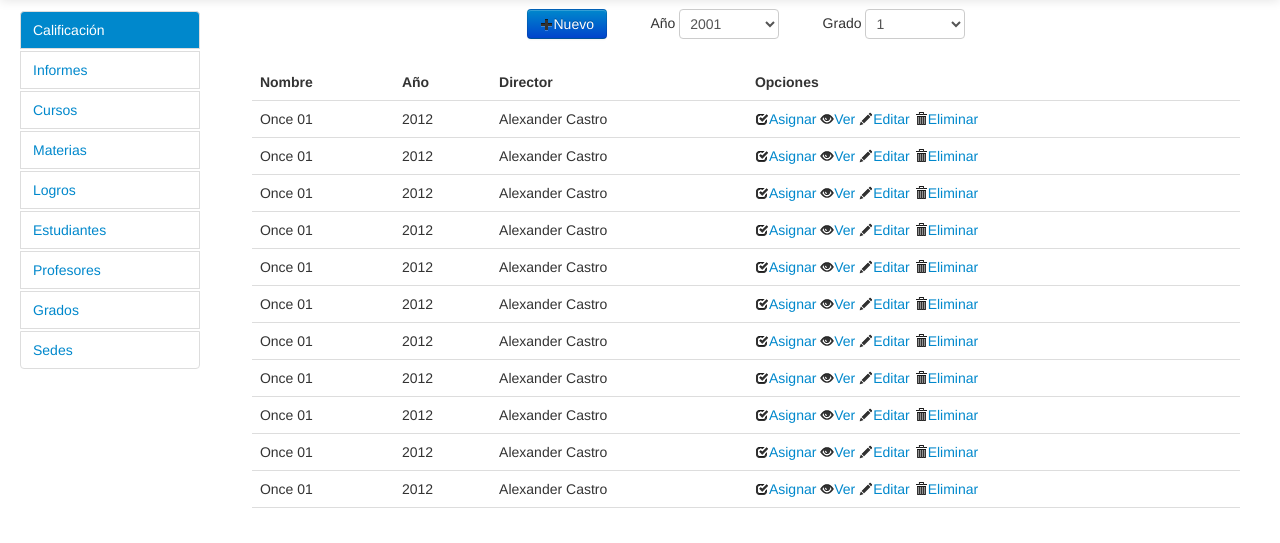
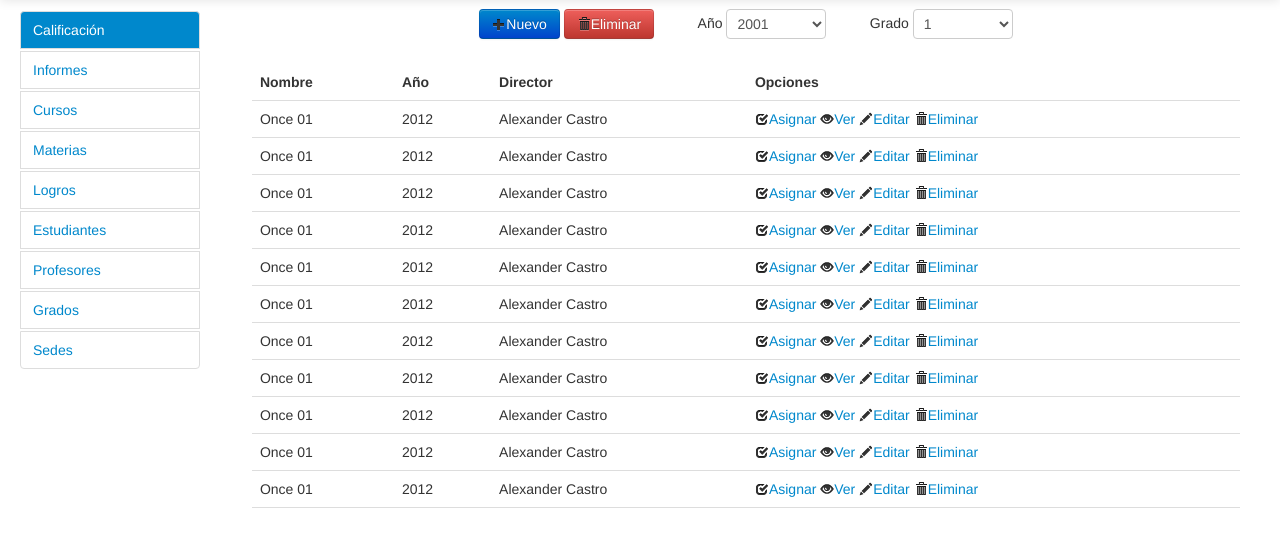
Before and after one commit to a13xander/school, a Django app: page /courses/ in a window 1280 px wide. Shown: the part 41-584 px from the top of the page. Run offline with Django 3.2, Linux system fonts and the light colour scheme; the visitor is signed in with stand-in values (Sample User, id 1); some libraries are stand-ins or nearby versions.

Commit message:
Agregado dialogo eliminar a cursos, solo es copiarlo a los demas.

```diff
--- a/CodeSchool/CodeSchool/Templates/courses.html
+++ b/CodeSchool/CodeSchool/Templates/courses.html
@@ -11,6 +11,11 @@
 		<button type="button" class="btn btn-primary offset0.5"
 			data-toggle="modal" data-target="#m_n_course">
 			<i class="icon-plus"></i>Nuevo
+		</button>
+
+		<button type="button" class="btn btn-danger offset0.5"
+			data-toggle="modal" data-target="#m_d_course">
+			<i class="icon-trash"></i>Eliminar
 		</button>
 
 		<label id="margins">Año <select class="comboboxGrado">
@@ -225,6 +230,20 @@
 	</div>
 </div>
 
+<div id="m_d_course" class="modal hide fade" tabindex="-1">
+	<div class="modal-header">
+		<button type="button" class="close" data-dismiss="modal">×</button>
+		<h3 id="myModalLabel">Eliminar Curso</h3>
+	</div>
+	<div class="modal-body">
+	<p>¿Esta seguro que desea eliminar el curso:?</p>
+	</div>
+	<div class="modal-footer">
+		<button class="btn" data-dismiss="modal">Cancelar</button>
+		<button class="btn btn-danger">Eliminar</button>
+	</div>
+</div>
+
 {% endblock %}
 {% block piepagina %}
 {% endblock %}
```
